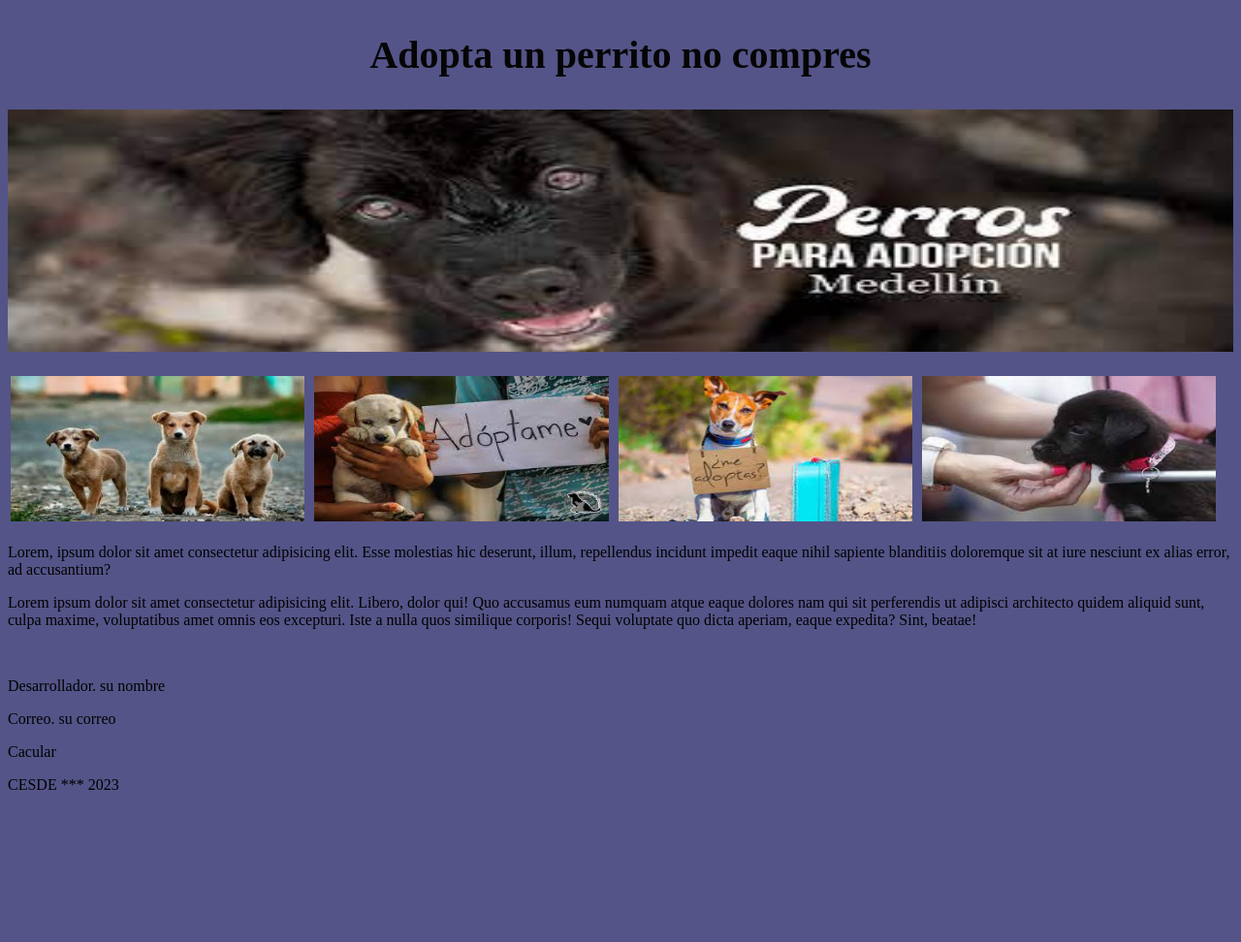
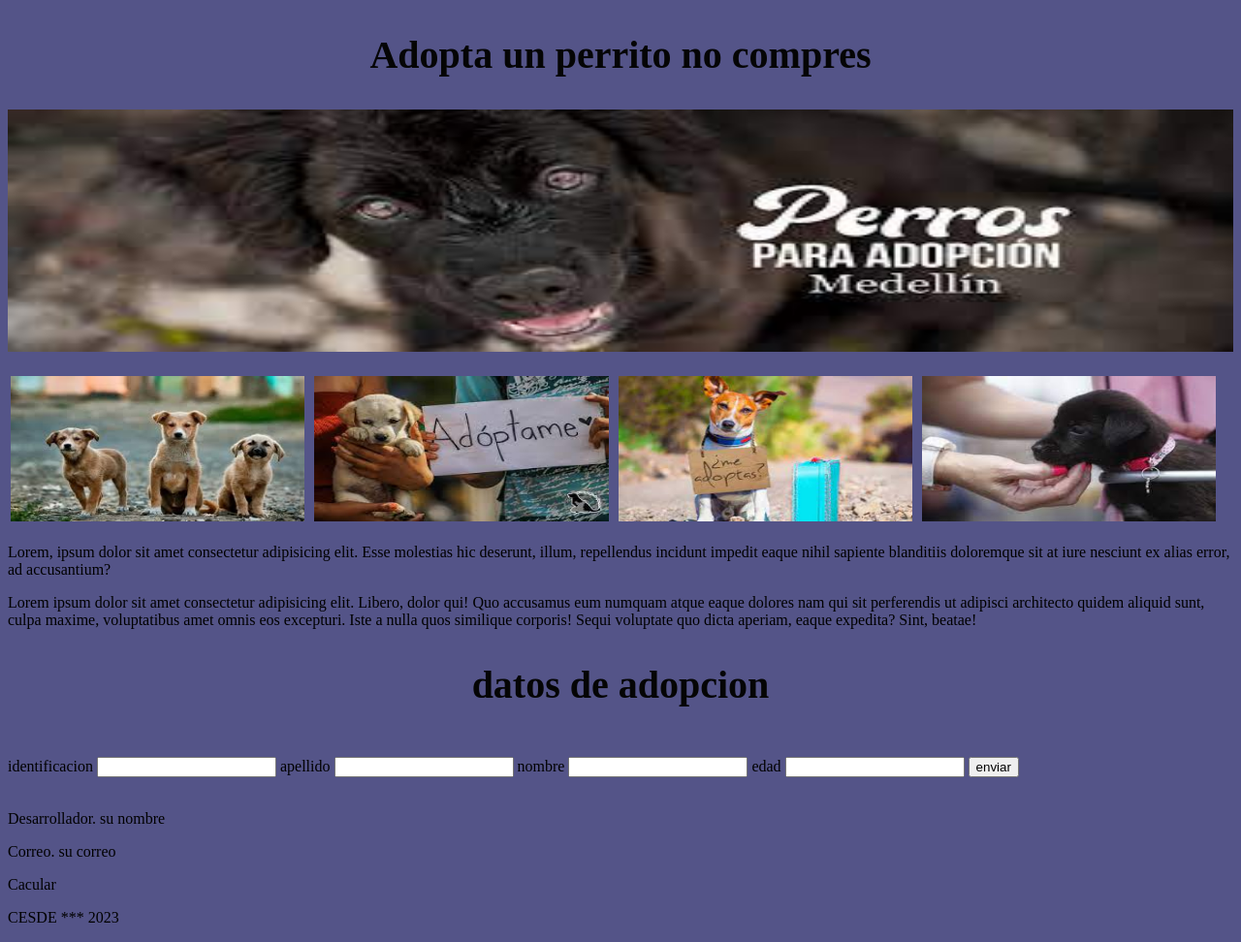
Before and after one commit to sebastianacevedo94/adopcion-de-perros, a plain HTML site: page img/index.html in a window 1280 px wide. Shown: the whole page at 97% size. Before the commit the page ends 835 px from the top, so only its background shows below. Drawn offline with Linux system fonts and the light colour scheme.

Commit message:
formulario2 sin diseño

```diff
--- a/img/index.html
+++ b/img/index.html
@@ -25,6 +25,22 @@
             <p class="fotos txt">Lorem, ipsum dolor sit amet consectetur adipisicing elit. Esse molestias hic deserunt, illum, repellendus incidunt impedit eaque nihil sapiente blanditiis doloremque sit at iure nesciunt ex alias error, ad accusantium?</p>
             <p class="fotos txt">Lorem ipsum dolor sit amet consectetur adipisicing elit. Libero, dolor qui! Quo accusamus eum numquam atque eaque dolores nam qui sit perferendis ut adipisci architecto quidem aliquid sunt, culpa maxime, voluptatibus amet omnis eos excepturi. Iste a nulla quos similique corporis! Sequi voluptate quo dicta aperiam, eaque expedita? Sint, beatae!</p>
         </section>
+
+        <section class="form">
+            <form action="">
+            <h1>datos de adopcion</h1><br>
+            <label for="">identificacion</label>
+            <input type="number" name="" id="">
+            <label for="">apellido</label>
+            <input type="text" name="" id="">
+            <label for="">nombre</label>
+            <input type="text" name="" id="">
+            <label for="">edad</label>
+            <input type="number" name="" id="">
+
+            <input type="submit" value="enviar">
+        </form>
+        </section>
     </main>
     <footer>
         <br>
```
